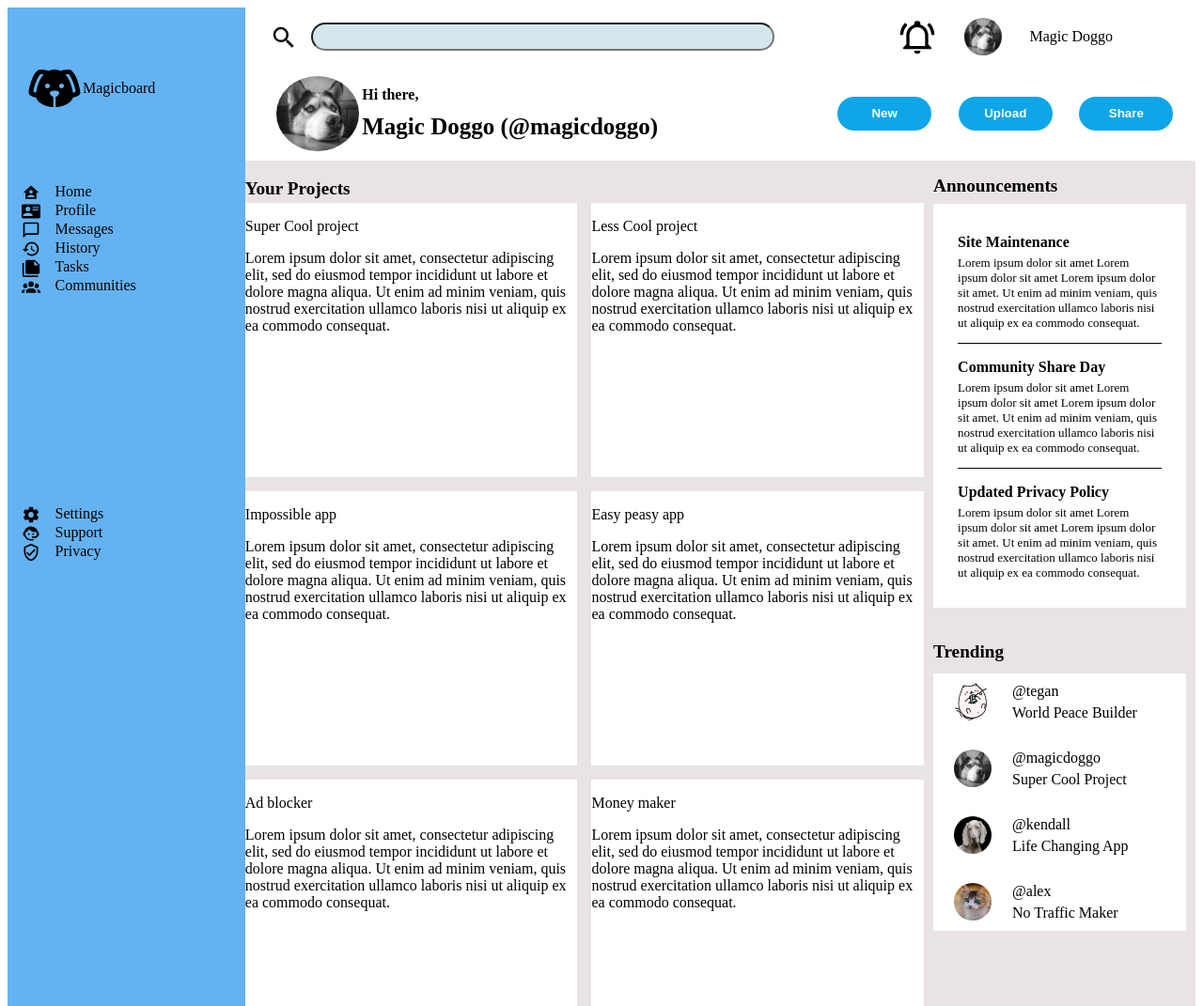
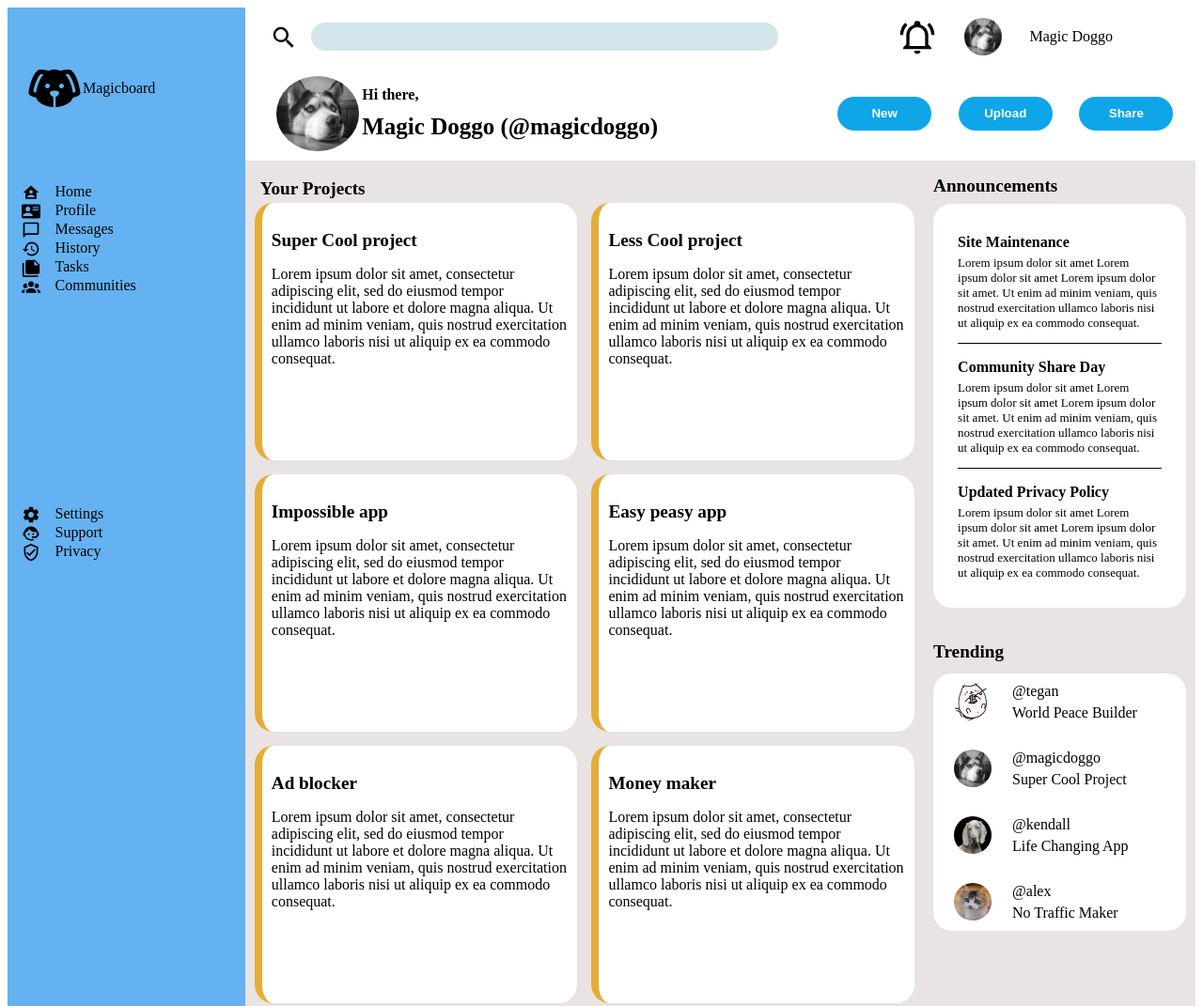
Before and after one commit to magic-doggo/project-admin-dashboard, a plain HTML site: page index.html in a window 1280 px wide. Shown: the top 1071 px of the page at 94% size. Drawn offline with Linux system fonts and the light colour scheme.

Commit message:
Add border-radius and align bottom side of projects

```diff
--- a/styles.css
+++ b/styles.css
@@ -78,6 +78,8 @@ li > img {
     background-color: rgb(211, 230, 236);
     width: 80%;
     border-radius: 20px;
+    border: none;
+    padding-left: 10px;
 }
 
 .search-button {
@@ -164,10 +166,21 @@ li > img {
     grid-template-rows: 30px 1fr 1fr;
     grid-auto-rows: 1fr;
     gap: 15px;
+    padding: 0 10px;
+    margin-bottom: 55px;
 }
 
 .project-box {
     background-color: white;
+    padding: 10px;
+    border-radius: 20px;
+    border-left: 8px solid rgb(228, 173, 56);
+}
+
+.project-box > p:nth-child(1) {
+    font-weight: bolder;
+    font-size: larger;
+    margin-bottom: 0;
 }
 
 .projects-header {
@@ -175,6 +188,7 @@ li > img {
     grid-column: 1 / 3;
     font-size: larger;
     font-weight: bolder;
+    padding-left: 6px;
 }
 
 .announcements {
@@ -194,6 +208,7 @@ li > img {
     background-color: white;
     margin: 0 10px 0 10px;
     padding: 16px;
+    border-radius: 20px;
 }
 
 
@@ -231,6 +246,7 @@ li > img {
     display: flex;
     flex-direction: column;
     gap: 10px;
+    border-radius: 20px;
 }
 
 .trending-row {
@@ -257,7 +273,6 @@ li > img {
 }
 
 .trending > p {
-    /* margin-left: 10px; */
     font-weight: bolder;
     font-size: larger;
     margin: 36px 0 12px 10px;
```
